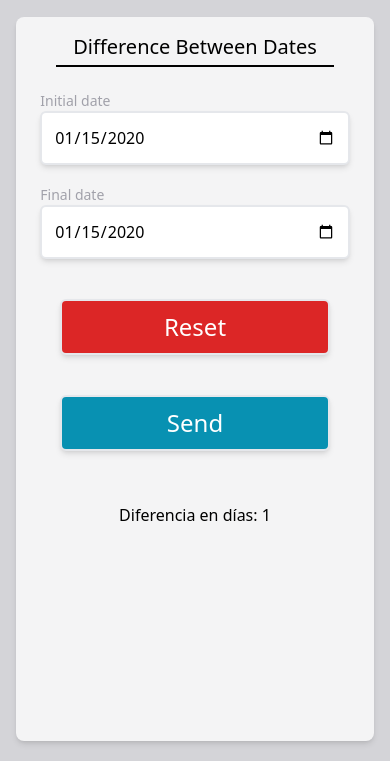
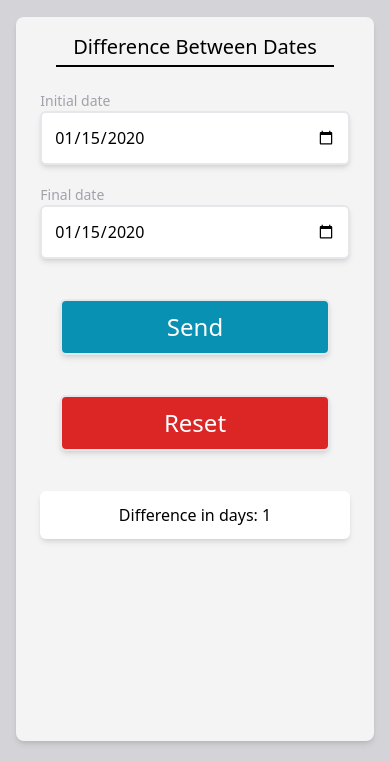
Before and after one commit to David-Viuche/tools_utils, an Astro site: page /tools_utils/between-dates in a window 390 px wide. Both pictures are taken after typing "2020-01-15", "2020-01-15" into the empty fields and a click on the button "Send". Shown: the part 83-844 px from the top of the page. Built offline with nearby package versions, Linux system fonts and the light colour scheme; Astro itself is replaced by a stand-in of ours.

Commit message:
add styles to result message

```diff
--- a/src/components/between-dates.jsx
+++ b/src/components/between-dates.jsx
@@ -52,18 +52,18 @@ const BetweenDates = () => {
 
     return (
         <>
-            <Alert message={msgAlert} hidden={showAlert}/>
+            <Alert message={msgAlert} hidden={showAlert} />
             <div className="w-full h-auto flex flex-col items-center md:max-w-xl ">
                 <Input name='ini-date' type='date' label='Initial date' value={dateIni} handleOnInput={handleOnchange} />
                 <Input name='fin-date' type='date' label='Final date' value={dateEnd} handleOnInput={handleOnchange} />
-                <div className='w-full flex justify-center flex-wrap'>
+                <div className='w-full flex justify-center flex-wrap-reverse md:flex-wrap'>
                     <button onClick={handleReset} className='w-full h-14 border-2 m-5 bg-red-600 text-white text-2xl rounded-md shadow-md hover:bg-red-400 sm:w-2/5'>Reset</button>
                     <button onClick={handleOnSubmit} type='submit' className='w-full h-14 border-2 m-5 bg-cyan-600 text-white text-2xl rounded-md shadow-md hover:bg-cyan-400 sm:w-2/5'>Send</button>
                 </div>
+                {
+                    (res) ? <h2 className='m-5 p-3 w-full bg-white shadow-md rounded-md text-center lg:w-4/5'>Difference in days: {diasBetween}</h2> : ''
+                }
             </div>
-            {
-                (res) ? <h2 className='m-5 p-3'>Diferencia en días: {diasBetween}</h2> : ''
-            }
         </>
     )
 }
```
